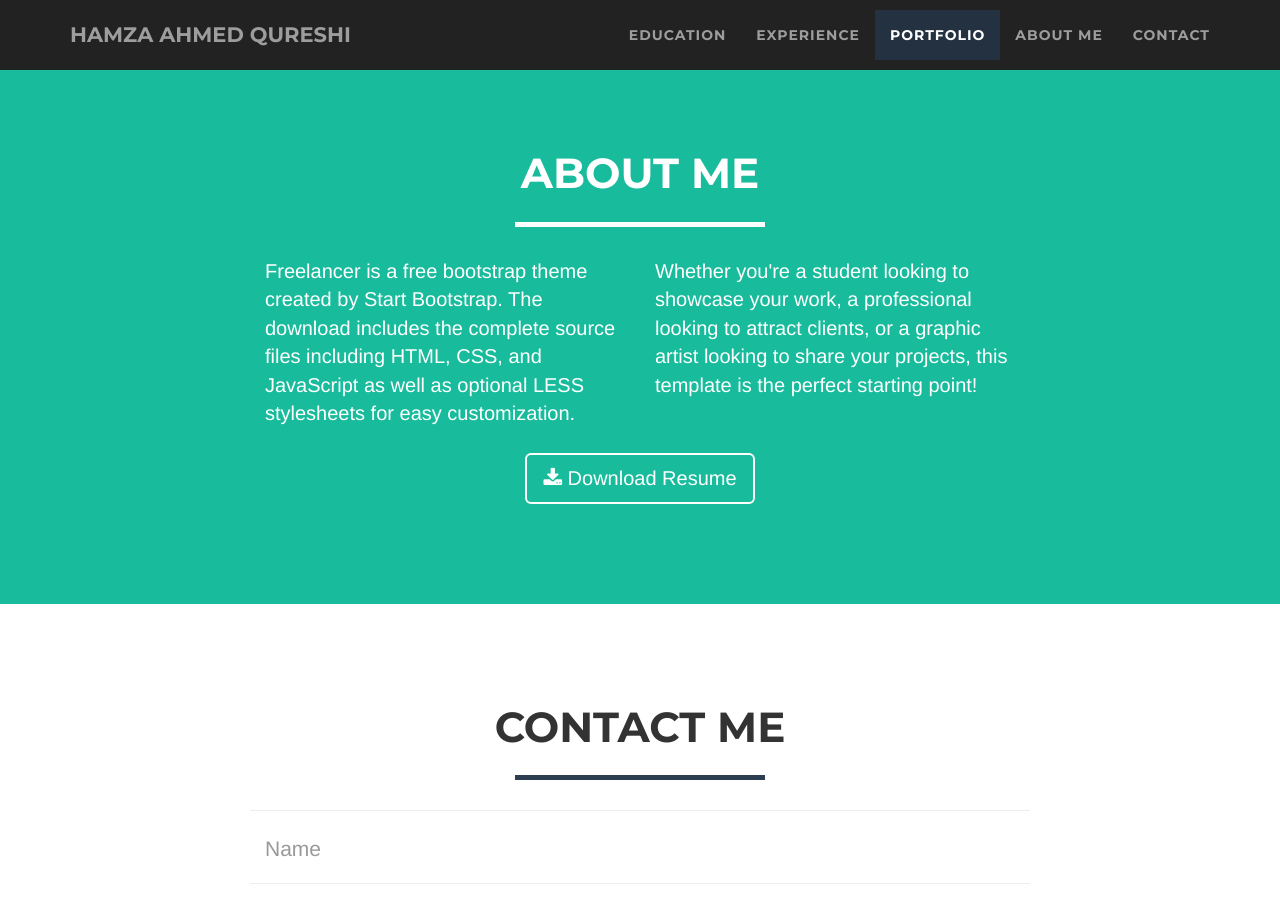
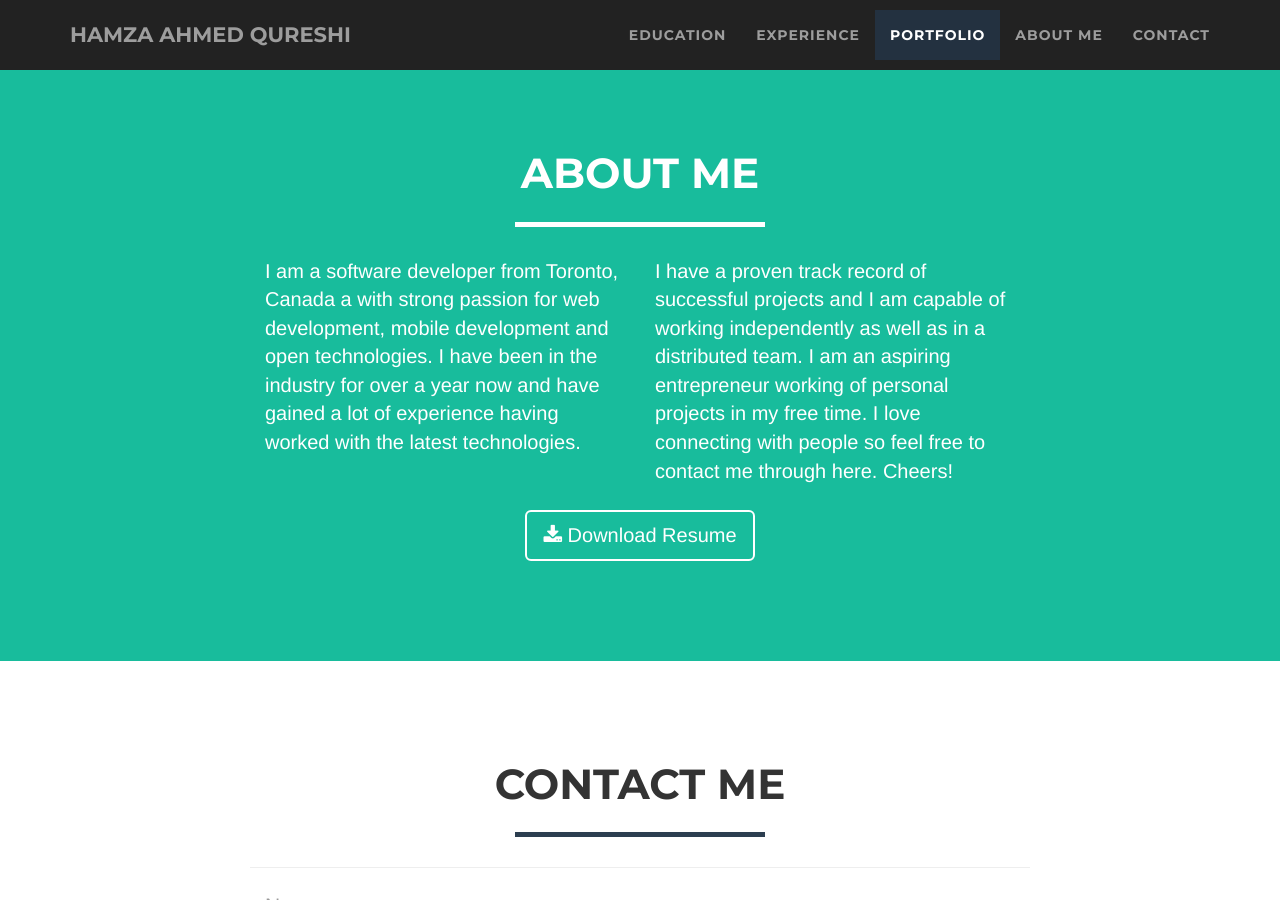
Before and after one commit to hamza1592/hamza1592.github.io, a Jekyll site: the page built from index.html, in a window 1280 px wide and 900 px high, scrolled down 3527 px. Built offline with Jekyll 4.4.1, drawn with Linux system fonts in a browser that asks for light colours.

Commit message:
about me changed

```diff
--- a/_includes/about.html
+++ b/_includes/about.html
@@ -9,10 +9,10 @@
         </div>
         <div class="row">
             <div class="col-lg-4 col-lg-offset-2">
-                    <p>Freelancer is a free bootstrap theme created by Start Bootstrap. The download includes the complete source files including HTML, CSS, and JavaScript as well as optional LESS stylesheets for easy customization.</p>
+                <p>I am a software developer from Toronto, Canada a with strong passion for web development, mobile development and open technologies. I have been in the industry for over a year now and have gained a lot of experience having worked with the latest technologies.</p>
             </div>
             <div class="col-lg-4">
-                    <p>Whether you're a student looking to showcase your work, a professional looking to attract clients, or a graphic artist looking to share your projects, this template is the perfect starting point! </p>
+                <p>I have a proven track record of successful projects and I am capable of working independently as well as in a distributed team. I am an aspiring entrepreneur working of personal projects in my free time. I love connecting with people so feel free to contact me through <a href="#contact">here. Cheers!</a></p>
             </div>
             <div class="col-lg-8 col-lg-offset-2 text-center">
                 <a href="{{ site.resume.url }}" download="Resume-HamzaAhmedQureshi" class="btn btn-lg btn-outline">
```
Lines whose indentation alone changed are shown as unchanged.
